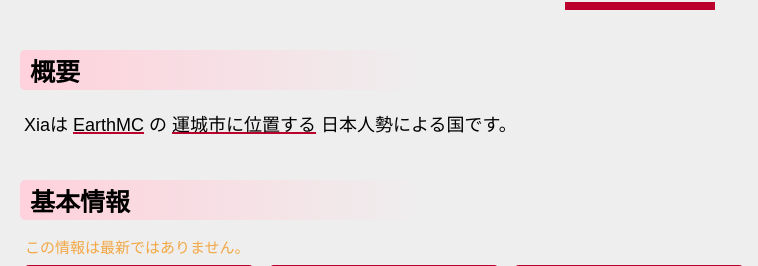
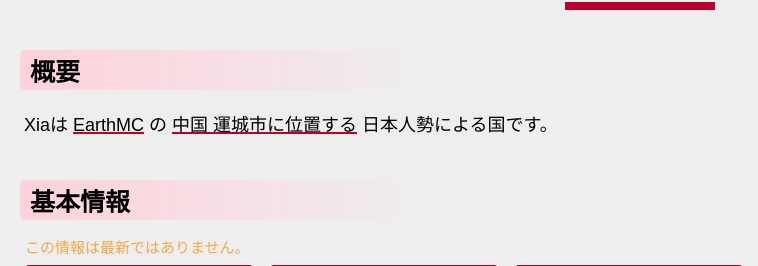
Before and after one commit to izumin2000/subekashi, a Django app: template xia/templates/xia/top.html in a window 1280 px wide. Shown: the part 898-1164 px from the top of the page, without its empty margins (0-758 px from the left). Run offline with Django 3.2, Linux system fonts and the light colour scheme; the template is opened without the code that fills it, so the values that code supplies are empty; some libraries are stand-ins or nearby versions.

Commit message:
[Fix] xiaの説明の修正

```diff
--- a/xia/templates/xia/top.html
+++ b/xia/templates/xia/top.html
@@ -11,9 +11,9 @@
         <meta name="og:type" content="website">
         <meta name="og:title" content="Xiaへようこそ">
         <meta name="og:image" content="{% static 'xia/image/flag.png' %}">
-        <meta name="og:description" content="EarthMCの南アメリカ大陸にある国、Xiaの紹介サイトです。">
+        <meta name="og:description" content="EarthMCの中国 運城市にある国、Xiaの紹介サイトです。">
         <meta name="og:url" content="https://config.pythonanywhere.com/xia">
-        <meta name="description" content="EarthMCの南アメリカ大陸にある国、Xiaの紹介サイトです。">
+        <meta name="description" content="EarthMCの中国 運城市にある国、Xiaの紹介サイトです。">
         <meta meta="" name="viewport" content="width=device-width,initial-scale=1,minimum-scale=1,maximum-scale=1,user-scalable=no">
         <meta charset="utf-8">
         <title>Xia - トップ</title>
@@ -59,7 +59,7 @@
                     <h1>Xiaについて</h1>
                     <div class="underline"></div>
                     <h2>概要</h2>
-                    <p>Xiaは<a href="https://earthmc.net/">EarthMC</a>の<a href="#dynmap">運城市に位置する</a>日本人勢による国です。</p>
+                    <p>Xiaは<a href="https://earthmc.net/">EarthMC</a>の<a href="#dynmap">中国 運城市に位置する</a>日本人勢による国です。</p>
 
                     <h2>基本情報</h2>
                     {% if not ableAPI %}
```
